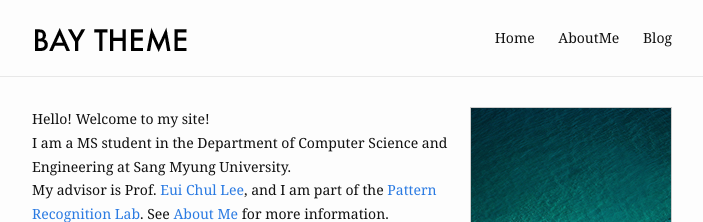
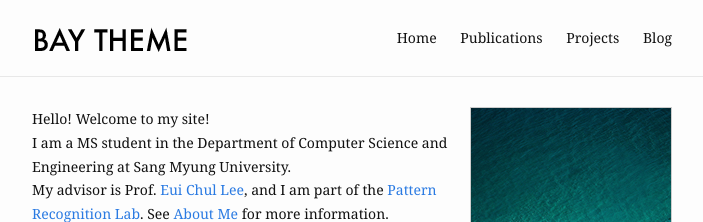
Before and after one commit to HanNayeoniee/HanNayeoniee.github.io, a Jekyll site: the page built from index.md, in a window 1280 px wide. Shown: the top 222 px of the page, without its empty margins (288-991 px from the left). Built offline with Jekyll 4.4.1, drawn with Linux system fonts in a browser that asks for light colours.

Commit message:
Update _config.yml

```diff
--- a/_config.yml
+++ b/_config.yml
@@ -13,7 +13,9 @@ header:
   pages:
     - name: Home
       slug: /
-    - name: AboutMe
+#     - name: AboutMe
+    - name: Publications
+    - name: Projects
 #     - name: aboutme
     - name: Blog
 
```
